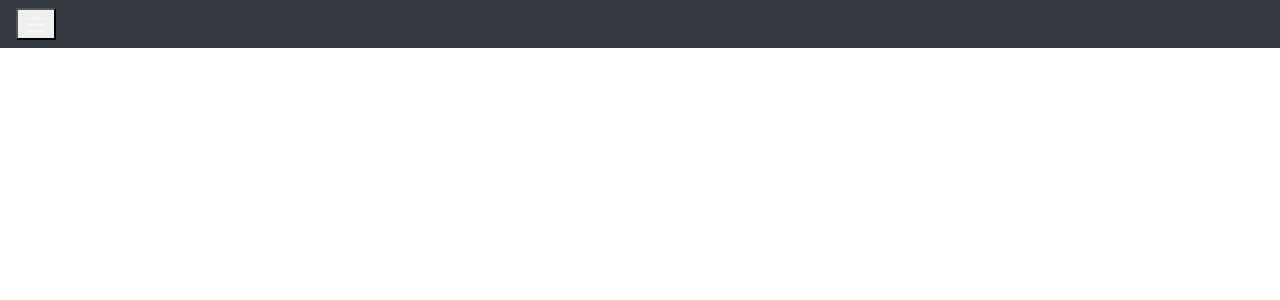
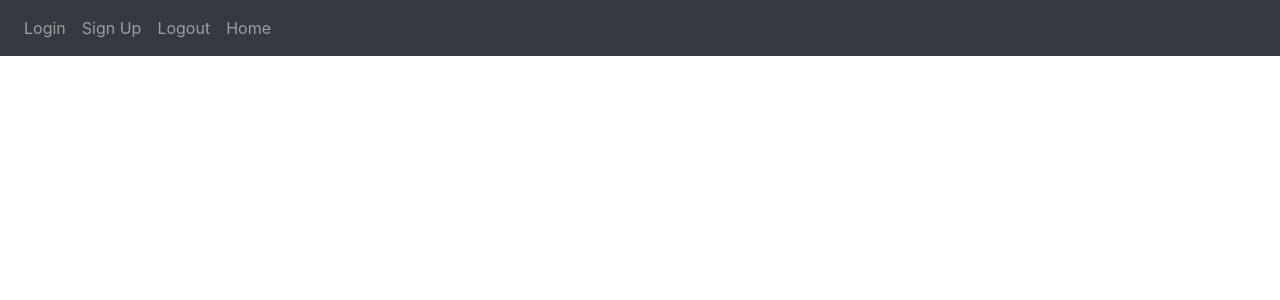
Before and after one commit to Lexusbat/Learn-_-, a Flask app: page / in a window 1280 px wide. Shown: the top 300 px of the page. Run offline with Flask 3, Linux system fonts and the light colour scheme; some libraries are stand-ins or nearby versions.

Commit message:
additional editing of navbar - now showing

```diff
--- a/Note Web Tutorial/website/templates/base.html
+++ b/Note Web Tutorial/website/templates/base.html
@@ -23,14 +23,26 @@
      </head>
      <body>
         <nav class="navbar navbar-expand-lg navbar-dark bg-dark">
-            <button class="navbar-toggle" type="button" data-toggle="collapse" data-target="#navbar">
+            <button class="navbar-toggler" type="button" data-toggle="collapse" data-target="#navbar">
                 <span class="navbar-toggler-icon">
 
 
                 </span>
             </button>
 
+            <div class="collapse navbar-collapse" id="navbar">
+                <div class="navbar-nav">
 
+                <a class="nav-item nav-link" id="login" href="/login">Login</a>
+                <a class="nav-item nav-link" id="signUp" href="/sign-up">Sign Up</a>
+                <a class="nav-item nav-link" id="logout" href="/logout">Logout</a>
+                <a class="nav-item nav-link" id="home" href="/">Home</a>
+
+                </div>
+
+
+
+            </div>
         </nav>
 
 
--- a/Note Web Tutorial/website/templates/home.html
+++ b/Note Web Tutorial/website/templates/home.html
@@ -1,5 +1,2 @@
 {% extends "base.html" %}
 {% block title %}Home{% endblock %}
-{% block content %}
-<h1>Test</h1>
-{% endblock %}
```
